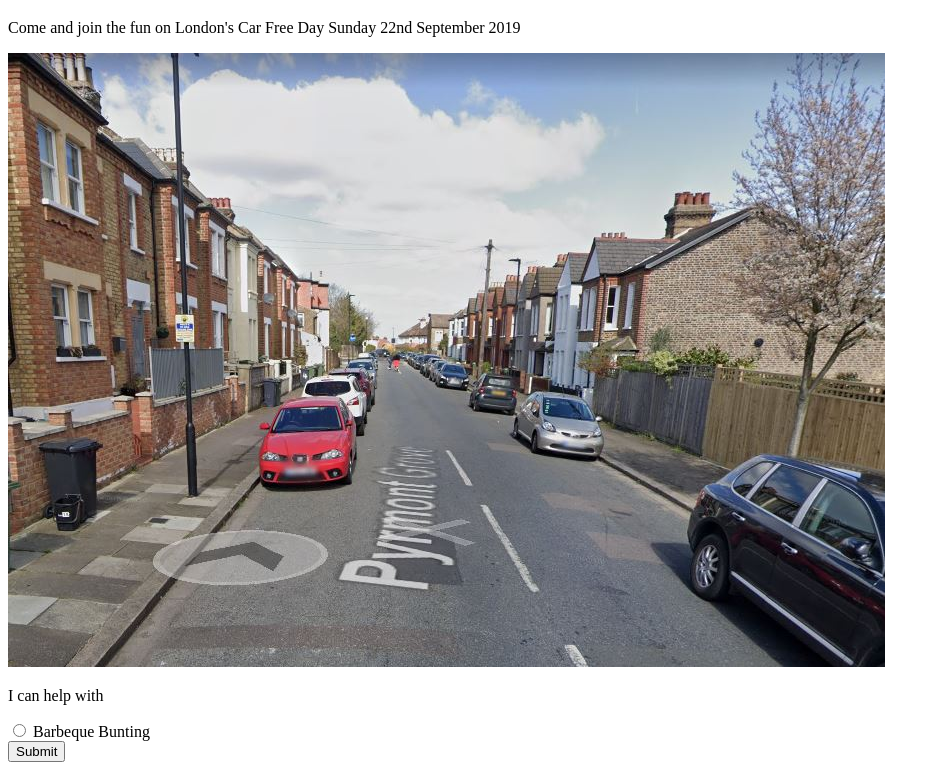
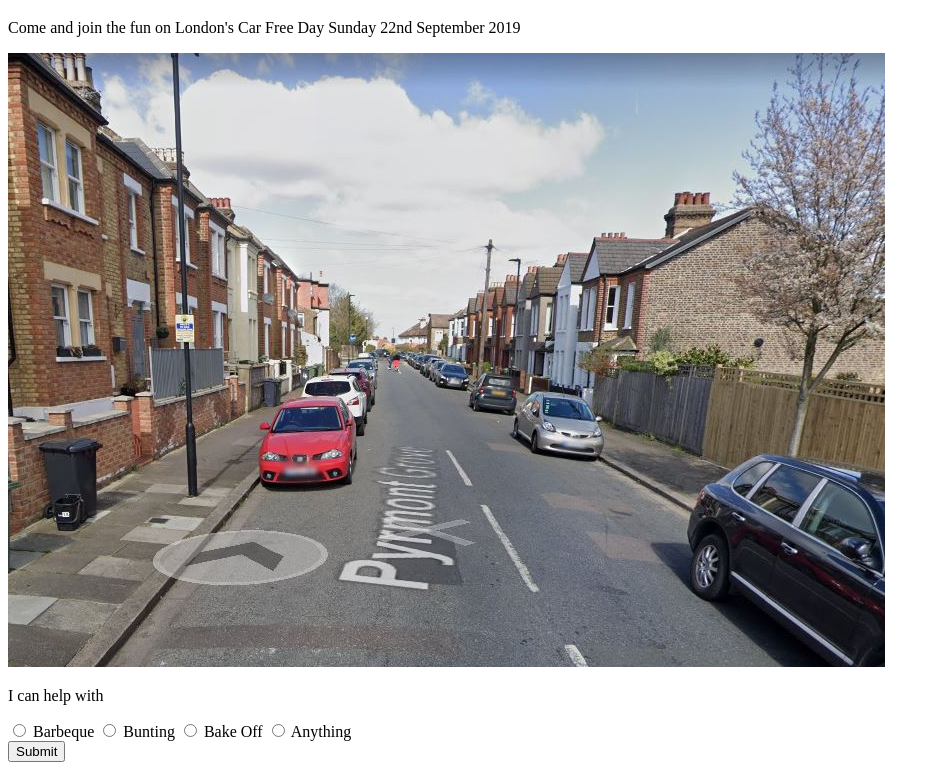
Before and after one commit to karenfrankel/PyrmontStreetParty2019, a plain HTML site: page index.html in a window 1280 px wide. Shown: the part 61-831 px from the top of the page, without its empty margins (0-940 px from the left). Drawn offline with Linux system fonts and the light colour scheme.

Commit message:
Update index.html

```diff
--- a/index.html
+++ b/index.html
@@ -14,7 +14,12 @@
     <p>I can help with </p>
       <input type="radio">
       <label>Barbeque</label>
+      <input type="radio">
       <label>Bunting</label>
+      <input type="radio">
+      <label>Bake Off</label>
+      <input type="radio">
+      <label>Anything</label>
      </form>
      <form>
       <input type ="submit">
```
